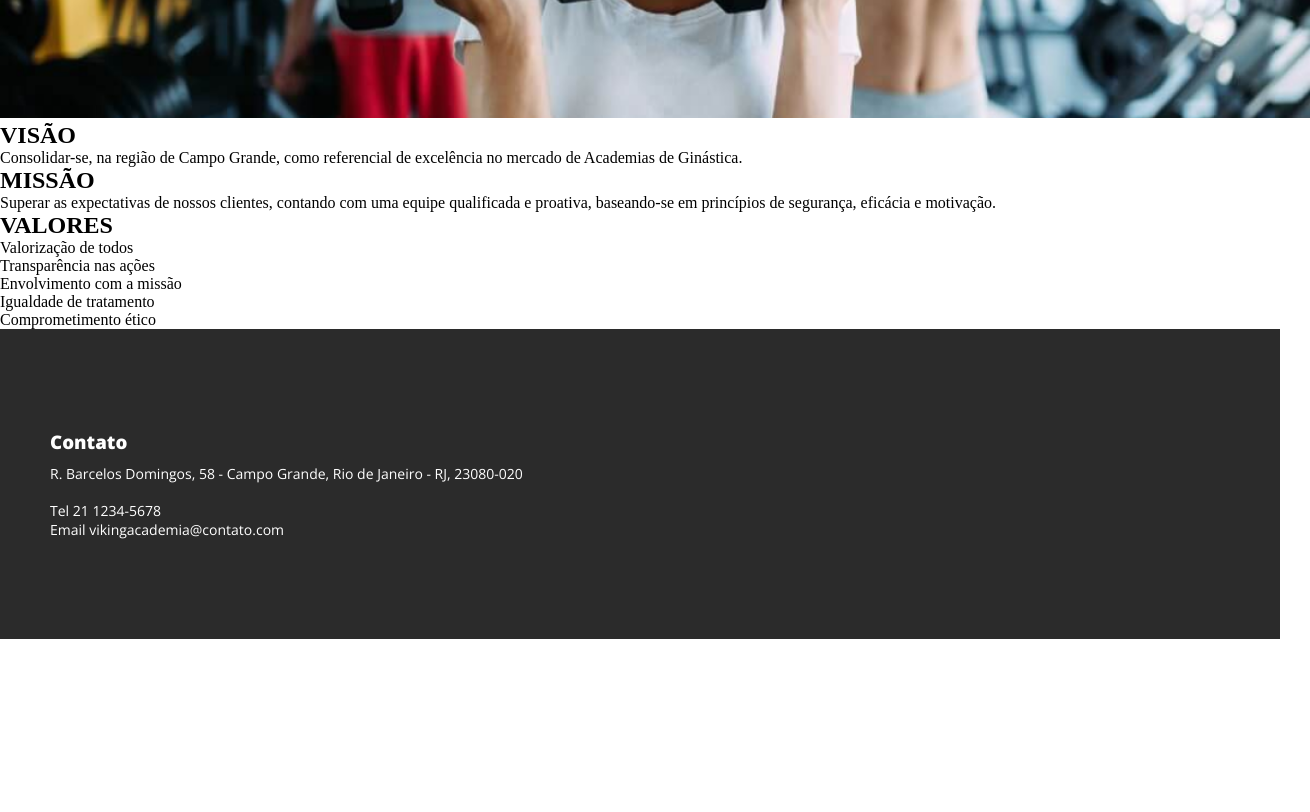
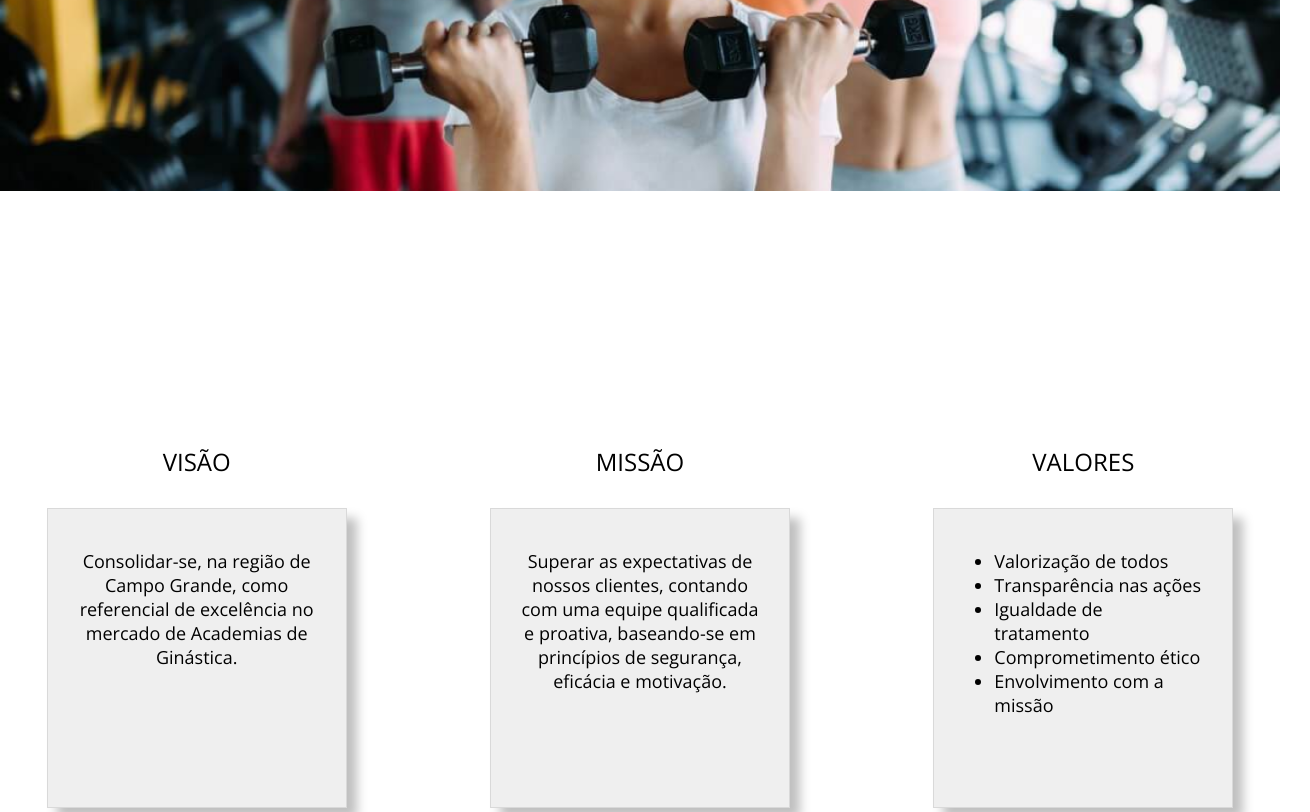
Before and after one commit to Ziiron1/Projeto-em-Grupo, a plain HTML site: page Page/Quem Somos/AboutUs.html in a window 1280 px wide. Shown: the part 1640-2452 px from the top of the page, 1310 px wide, since content can reach past the window. Before the commit the page ends 2279 px from the top, so only its background shows below. Drawn offline with nearby package versions, Linux system fonts and the light colour scheme.

Commit message:
alterações na section 3

```diff
--- a/Page/Quem Somos/AboutUs.css
+++ b/Page/Quem Somos/AboutUs.css
@@ -104,8 +104,7 @@ header {
     align-items: center;
     justify-content: center;
     background-image: url(./img/background-section-1.png);
-    width: 1310px;
-    height: 593px;
+    width: 100%;
 }
 
 .cont-1 img {
@@ -115,7 +114,7 @@ header {
 .cont-1 p {
     font-family: 'Teko', sans-serif;
     color: #EBC42A;
-    font-size: 100px;
+    font-size: 80px;
 }
 
 /* Main section 2  */
@@ -126,6 +125,7 @@ header {
     justify-content: space-between;
     margin: 170px 150px;
     gap: 70px;
+    font-family: 'Open Sans', sans-serif;
 }
 
 .cont-2 img {
@@ -137,6 +137,67 @@ header {
     font-weight: normal;
     font-size: 35px;
     margin-bottom: 25px;
+}
+
+/* Main section 3  */
+
+.cont-3{
+    display: flex;
+    justify-content: space-around;
+    flex-wrap: wrap;
+    gap: 50px;
+    width: 100%;
+    margin: 250px 0px;
+    font-family: 'Open Sans', sans-serif;
+}
+
+.cont-3-visao h2{
+    text-align: center;
+    font-weight: normal;
+    padding-bottom: 30px;
+}
+
+.cont-3-visao-texto{
+    border-width: thin; border-style: solid; border-color: #D9D9D9;
+    width: 300px; height: 300px;
+    background-color: #EFEFEF;
+    box-shadow: 10px 10px 10px rgba(0, 0, 0, 0.25);
+    text-align: center;
+    font-size: 18px;
+    padding: 40px 30px 0 30px;
+}
+
+.cont-3-missao h2{
+    text-align: center;
+    font-weight: normal;
+    padding-bottom: 30px;
+}
+
+.cont-3-missao p{
+    border-width: thin; border-style: solid; border-color: #D9D9D9;
+    width: 300px; height: 300px;
+    background-color: #EFEFEF;
+    box-shadow: 10px 10px 10px rgba(0, 0, 0, 0.25);
+    text-align: center;
+    font-size: 18px;
+    padding: 40px 30px 0 30px;
+
+}
+
+.cont-3-valores h2{
+    text-align: center;
+    font-weight: normal;
+    padding-bottom: 30px;
+}
+
+.cont-3-valores ul{
+    border-width: thin; border-style: solid; border-color: #D9D9D9;
+    width: 300px; height: 300px;
+    background-color: #EFEFEF;
+    box-shadow: 10px 10px 10px rgba(0, 0, 0, 0.25);
+    text-align: left;
+    font-size: 18px;
+    padding: 40px 30px 0 60px;
 }
 
 /* Footer  */
@@ -167,6 +228,5 @@ footer {
 }
 
 #muscle {
-    width: 1310px;
-    height: 400px;
+    width: 100%;
 }
--- a/Page/Quem Somos/AboutUs.html
+++ b/Page/Quem Somos/AboutUs.html
@@ -128,19 +128,19 @@
 
         </section>
 
-        <section>
+        <img id="muscle" src="./img/section-3-img.png" alt="musculação">
 
-            <img id="muscle" src="./img/section-3-img.png" alt="musculação">
+        <section class="cont-3">
 
-            <div>
+            <div class="cont-3-visao">
                 <h2>VISÃO</h2>
                 <div>
-                    <p>Consolidar-se, na região de Campo Grande, como referencial de excelência no mercado de Academias
+                    <p class="cont-3-visao-texto">Consolidar-se, na região de Campo Grande, como referencial de excelência no mercado de Academias
                         de Ginástica.</p>
                 </div>
             </div>
 
-            <div>
+            <div class="cont-3-missao">
                 <h2>MISSÃO</h2>
                 <div>
                     <p>Superar as expectativas de nossos clientes, contando com uma equipe qualificada e proativa,
@@ -148,15 +148,15 @@
                 </div>
             </div>
 
-            <div>
+            <div class="cont-3-valores">
                 <h2>VALORES</h2>
                 <div>
                     <ul>
                         <li>Valorização de todos</li>
                         <li>Transparência nas ações</li>
-                        <li>Envolvimento com a missão</li>
                         <li>Igualdade de tratamento</li>
                         <li>Comprometimento ético</li>
+                        <li>Envolvimento com a missão</li>
                     </ul>
                 </div>
             </div>
```
